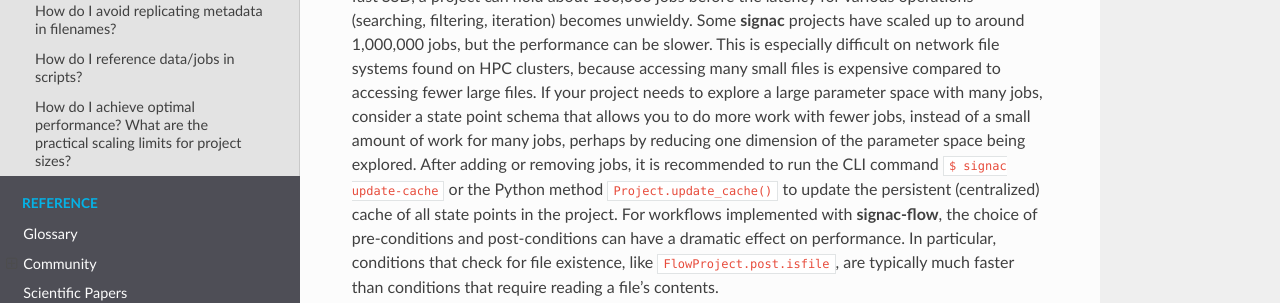
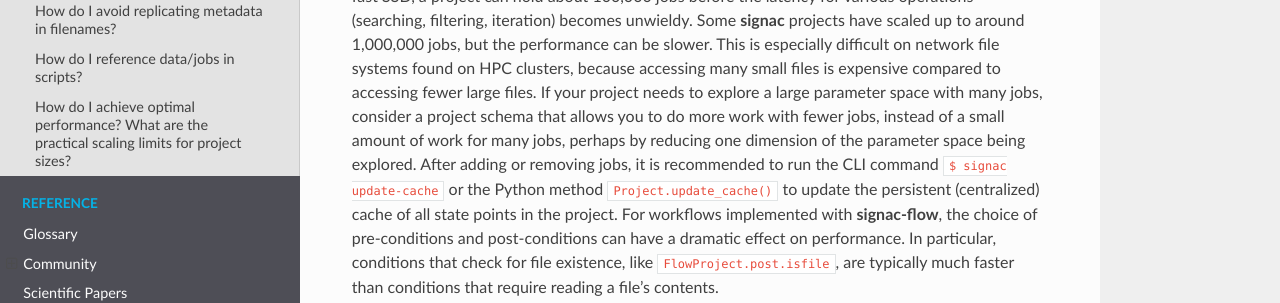
Before and after one commit to glotzerlab/signac-docs, a Sphinx documentation site: the page built from docs/source/tips_and_tricks.rst, in a window 1280 px wide and 900 px high, scrolled down 1568 px. Shown: the part 411-714 px from the top of the window. Built offline with Sphinx 7.4.7 and the Read the Docs theme 2.0.0, drawn with Linux system fonts in a browser that asks for light colours.

Commit message:
Replace state point schema with project schema

```diff
--- a/docs/source/projects.rst
+++ b/docs/source/projects.rst
@@ -355,7 +355,7 @@ In addition, **signac** also provides the :py:meth:`signac.Project.fn` method, w
 Schema Detection
 ================
 
-While **signac** does not require you to specify an *explicit* state point schema, it is always possible to deduce an *implicit* semi-structured schema from a project's data space.
+While **signac** does not require you to specify an *explicit* :term:`project schema`, it is always possible to deduce an *implicit* semi-structured schema from a project's data space.
 This schema is comprised of the set of all keys present in all state points, as well as the range of values that these keys are associated with.
 
 Assuming that we initialize our data space with two state point keys, ``a`` and ``b``, where ``a`` is associated with some set of numbers and ``b`` contains a boolean value:
--- a/docs/source/tips_and_tricks.rst
+++ b/docs/source/tips_and_tricks.rst
@@ -72,7 +72,7 @@ While there is no hard limit imposed by **signac**, some heuristics can be helpf
 On a system with a fast SSD, a project can hold about 100,000 jobs before the latency for various operations (searching, filtering, iteration) becomes unwieldy.
 Some **signac** projects have scaled up to around 1,000,000 jobs, but the performance can be slower.
 This is especially difficult on network file systems found on HPC clusters, because accessing many small files is expensive compared to accessing fewer large files.
-If your project needs to explore a large parameter space with many jobs, consider a state point schema that allows you to do more work with fewer jobs, instead of a small amount of work for many jobs, perhaps by reducing one dimension of the parameter space being explored.
+If your project needs to explore a large parameter space with many jobs, consider a :term:`project schema` that allows you to do more work with fewer jobs, instead of a small amount of work for many jobs, perhaps by reducing one dimension of the parameter space being explored.
 After adding or removing jobs, it is recommended to run the CLI command ``$ signac update-cache`` or the Python method ``Project.update_cache()`` to update the persistent (centralized) cache of all state points in the project.
 For workflows implemented with **signac-flow**, the choice of pre-conditions and post-conditions can have a dramatic effect on performance.
 In particular, conditions that check for file existence, like ``FlowProject.post.isfile``, are typically much faster than conditions that require reading a file's contents.
```
